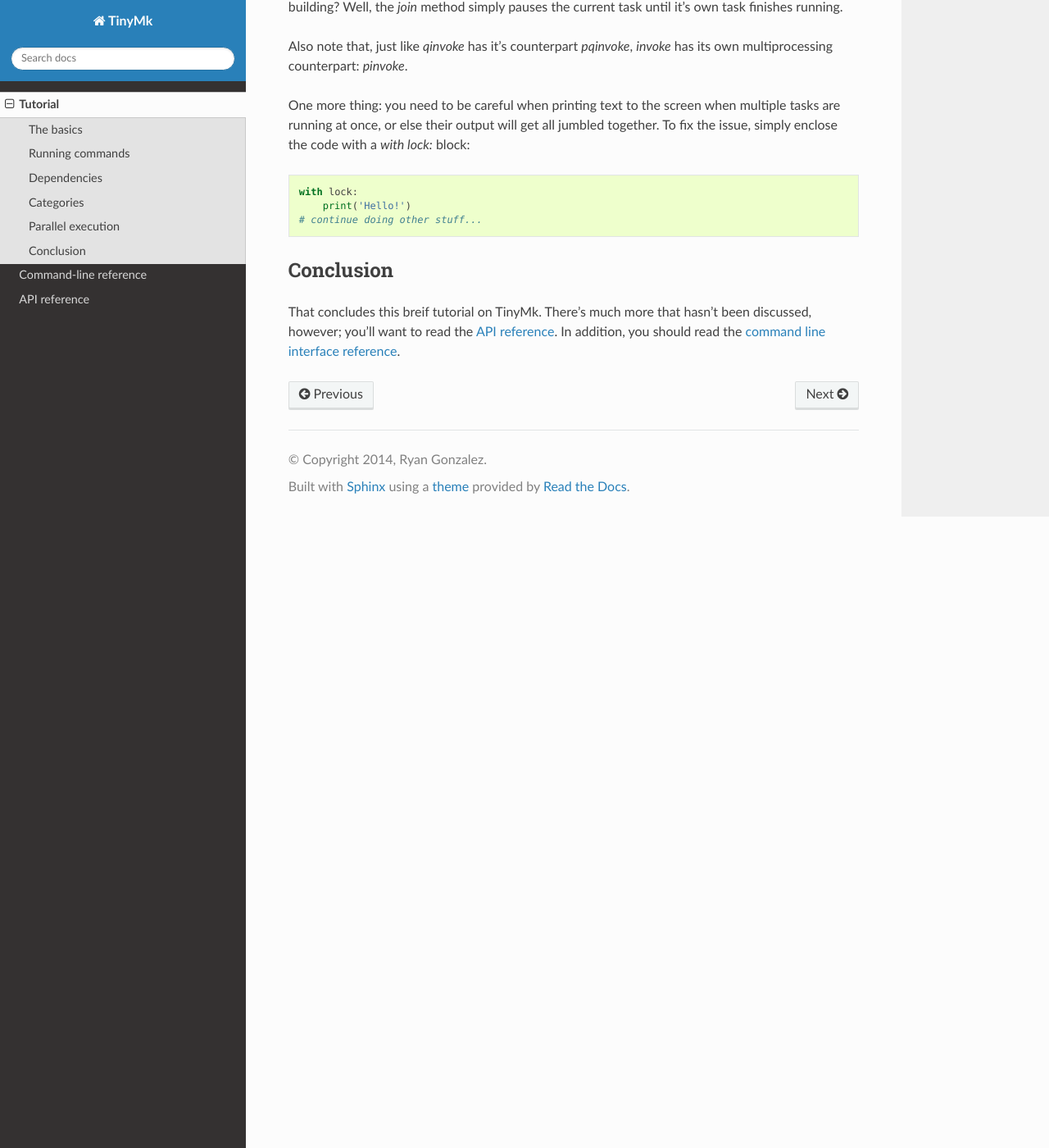
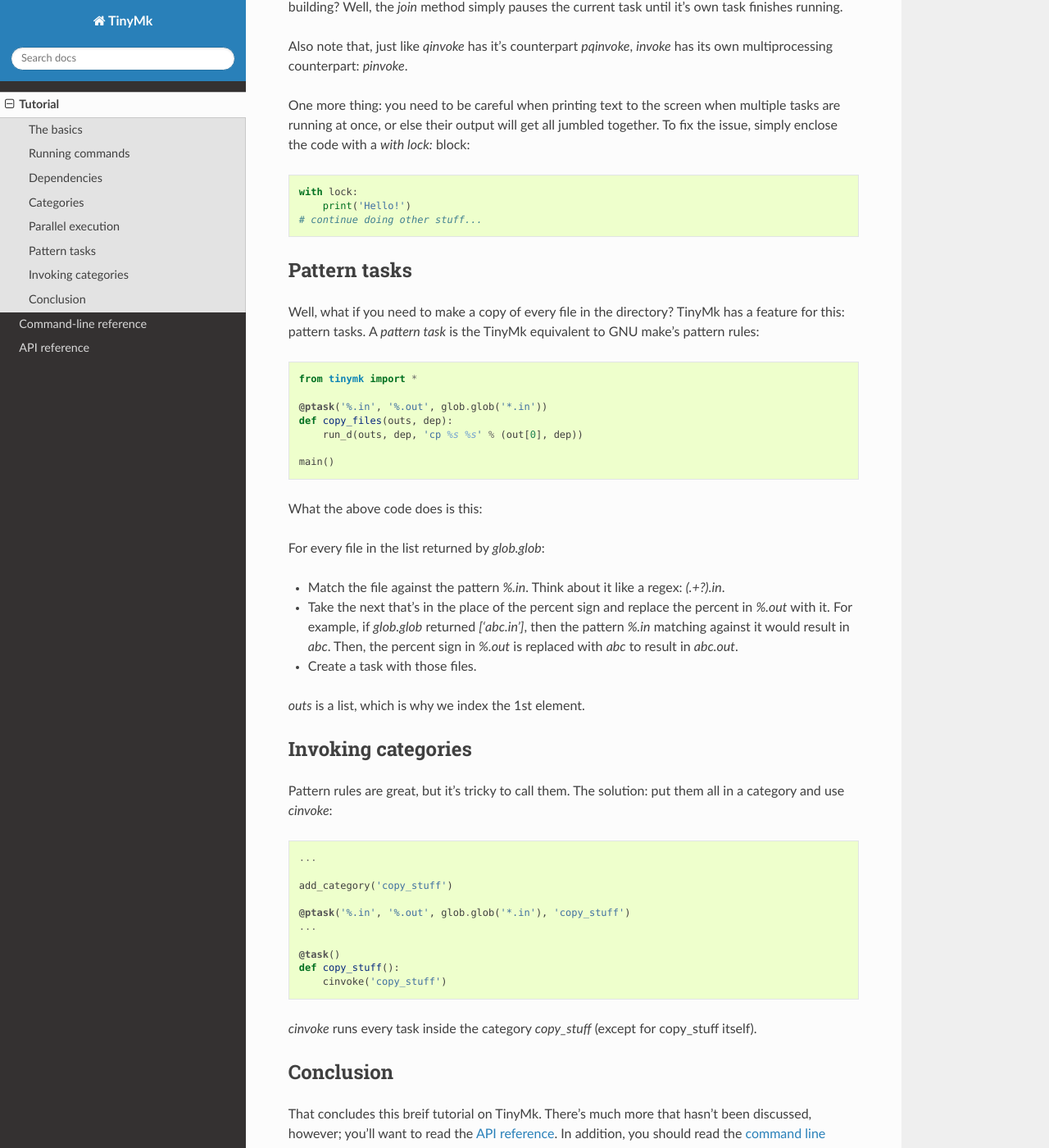
Before and after one commit to refi64/tinymk, a Sphinx documentation site: the page built from docs/source/tutorial.rst, in a window 1280 px wide and 1400 px high, scrolled down 3977 px. Shown: the whole window at 82% size. Built offline with Sphinx 7.4.7 and the Read the Docs theme 2.0.0, drawn with Linux system fonts in a browser that asks for light colours.

Commit message:
Add pattern tasks and cinvoke

```diff
--- a/docs/source/tutorial.rst
+++ b/docs/source/tutorial.rst
@@ -197,6 +197,51 @@ One more thing: you need to be careful when printing text to the screen when mul
        print('Hello!')
    # continue doing other stuff...
 
+Pattern tasks
+*************
+
+Well, what if you need to make a copy of every file in the directory? TinyMk has a feature for this: pattern tasks. A `pattern task` is the TinyMk equivalent to GNU make's pattern rules:
+
+.. code-block:: python
+
+   from tinymk import *
+
+   @ptask('%.in', '%.out', glob.glob('*.in'))
+   def copy_files(outs, dep):
+       run_d(outs, dep, 'cp %s %s' % (out[0], dep))
+
+   main()
+
+What the above code does is this:
+
+For every file in the list returned by `glob.glob`:
+
+- Match the file against the pattern `%.in`. Think about it like a regex: `(.+?)\.in`.
+- Take the next that's in the place of the percent sign and replace the percent in `%.out` with it. For example, if `glob.glob` returned `['abc.in']`, then the pattern `%.in` matching against it would result in `abc`. Then, the percent sign in `%.out` is replaced with `abc` to result in `abc.out`.
+- Create a task with those files.
+
+`outs` is a list, which is why we index the 1st element.
+
+Invoking categories
+*******************
+
+Pattern rules are great, but it's tricky to call them. The solution: put them all in a category and use `cinvoke`:
+
+.. code-block:: python
+
+   ...
+
+   add_category('copy_stuff')
+
+   @ptask('%.in', '%.out', glob.glob('*.in'), 'copy_stuff')
+   ...
+
+   @task()
+   def copy_stuff():
+       cinvoke('copy_stuff')
+
+`cinvoke` runs every task inside the category `copy_stuff` (except for copy_stuff itself).
+
 Conclusion
 **********
 
```
Also changed, not shown: docs/source/apiref.rst (+25 -0 lines), tinymk.py (+37 -3 lines), 5 other files.
